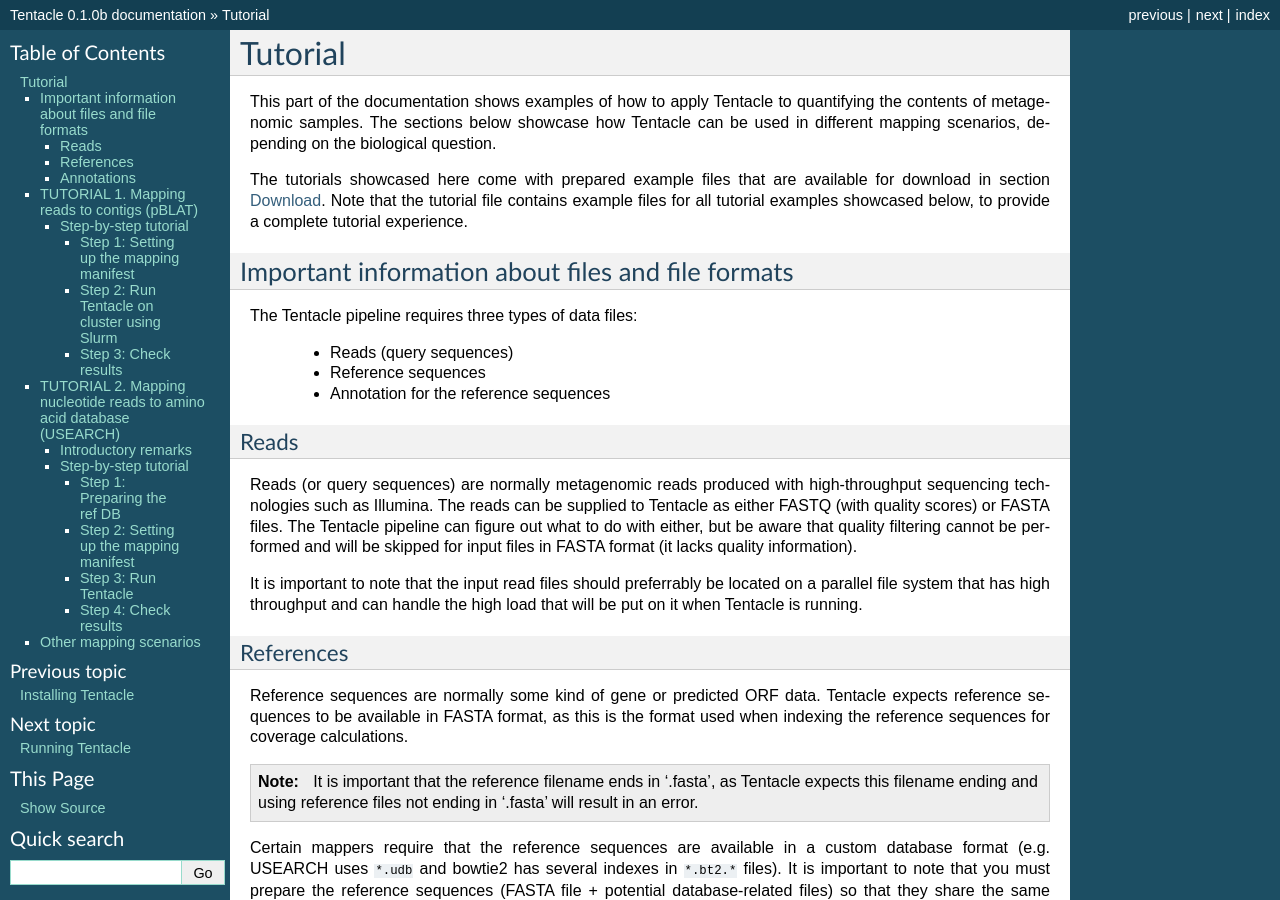
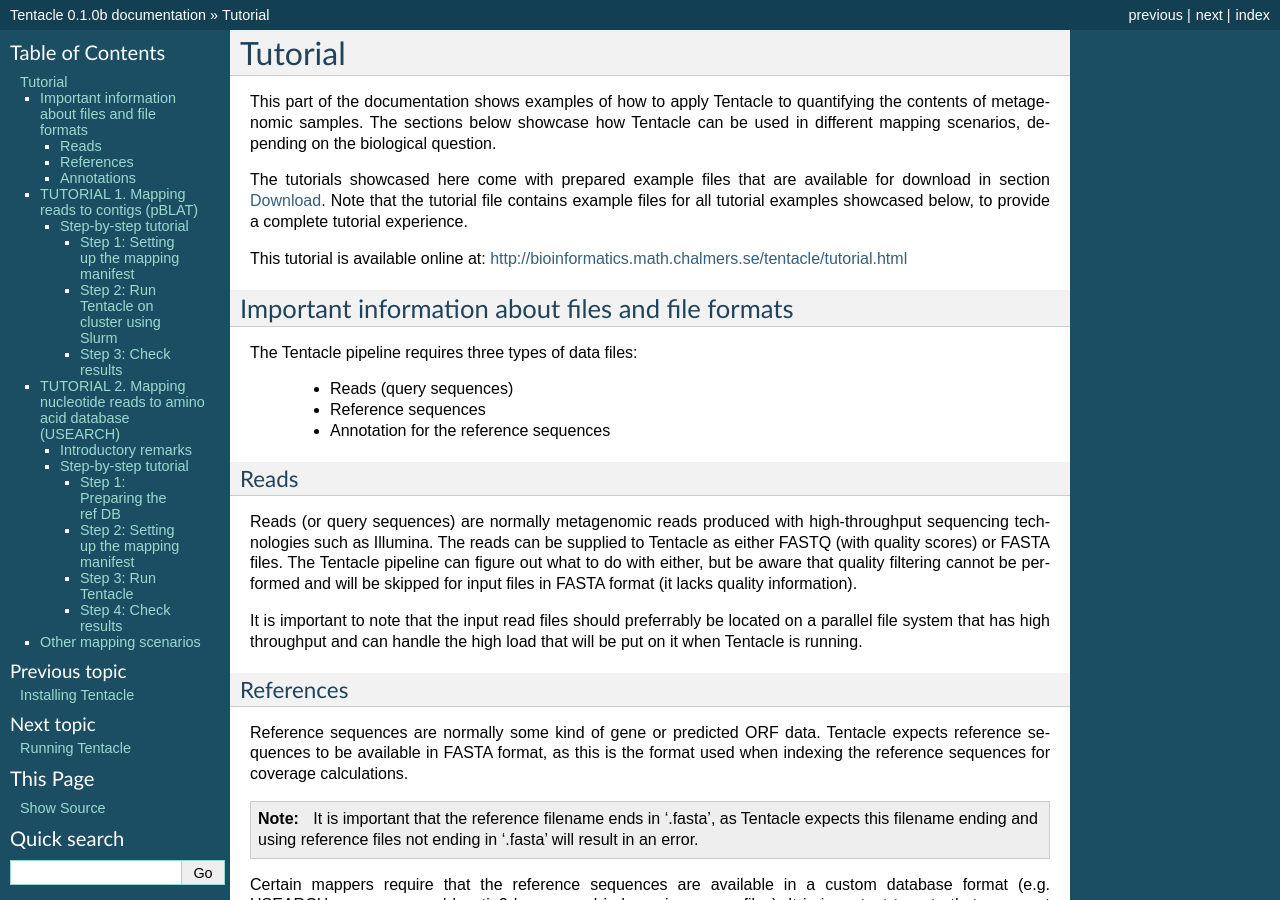
Before and after one commit to boulund/tentacle, a Sphinx documentation site: the page built from documentation/source/tutorial.rst, in a window 1280 px wide and 900 px high. Built offline with Sphinx 7.4.7, drawn with Linux system fonts in a browser that asks for light colours.

Commit message:
Added a text version of the tutorial. Run 'make text' to compile it when compiling the documentation.

```diff
--- a/documentation/source/tutorial.rst
+++ b/documentation/source/tutorial.rst
@@ -13,6 +13,9 @@
 available for download in section :ref:`download`. Note that the tutorial
 file contains example files for all tutorial examples showcased below,
 to provide a complete tutorial experience.
+
+This tutorial is available online at:
+http://bioinformatics.math.chalmers.se/tentacle/tutorial.html
 
 
 Important information about files and file formats
```
Also changed, not shown: 2 other files.
